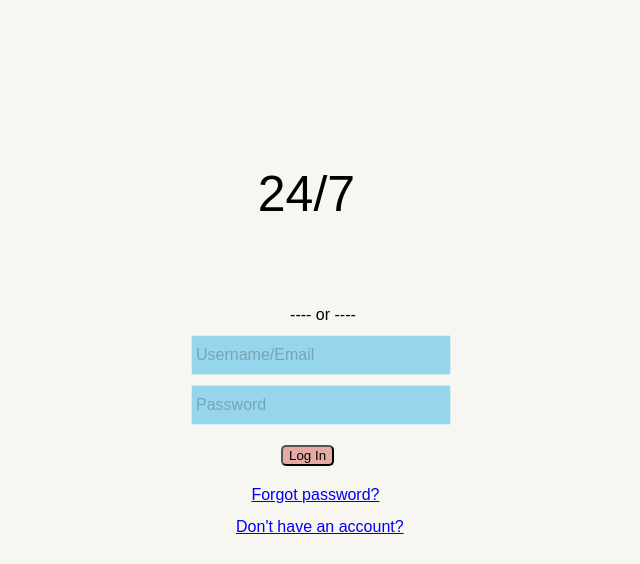
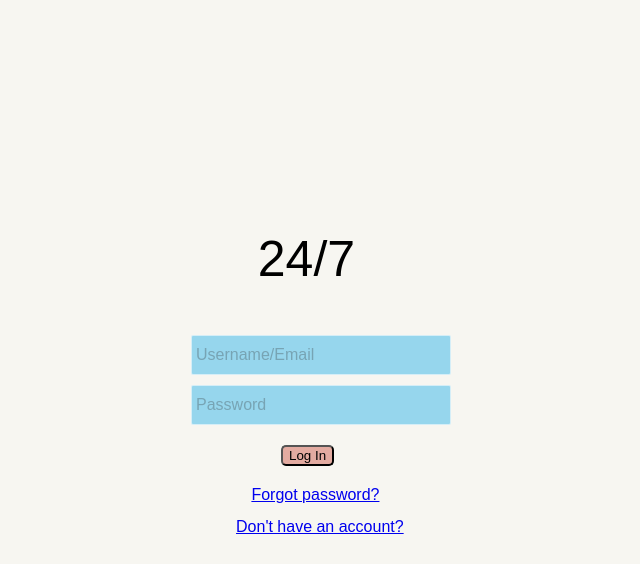
Before and after one commit to Preshita01/orbital_247, a PHP site: page /login.php in a window 1280 px wide. Shown: the top 564 px of the page, without its empty margins (345-985 px from the left). Run offline with PHP 8.4, Linux system fonts and the light colour scheme; some web fonts are replaced.

Commit message:
Update login.php

```diff
--- a/login.php
+++ b/login.php
@@ -27,7 +27,7 @@
 			/* This is for the big 24/7 symbol at the top left hand corner. */
 			.header div {
 				position: absolute;
-				top: calc(30% - 75px);
+				top: calc(30% - 10px);
 				left: calc(51% - 50px);
 				color: black;
 				font-family: "Signika Negative", sans-serif;
@@ -197,7 +197,7 @@
 		<br />
 
 		<div class="login">
-			<div class="or">---- or ----</div>
+			<!-- <div class="or">---- or ----</div> -->
 			<!-- need to change type and name to email but need to update css accordingly-->
 			<form action="includes/login.inc.php" method="POST">
 				<input type="text" placeholder="Username/Email" name="uid" id="email_id"/><br />
```
